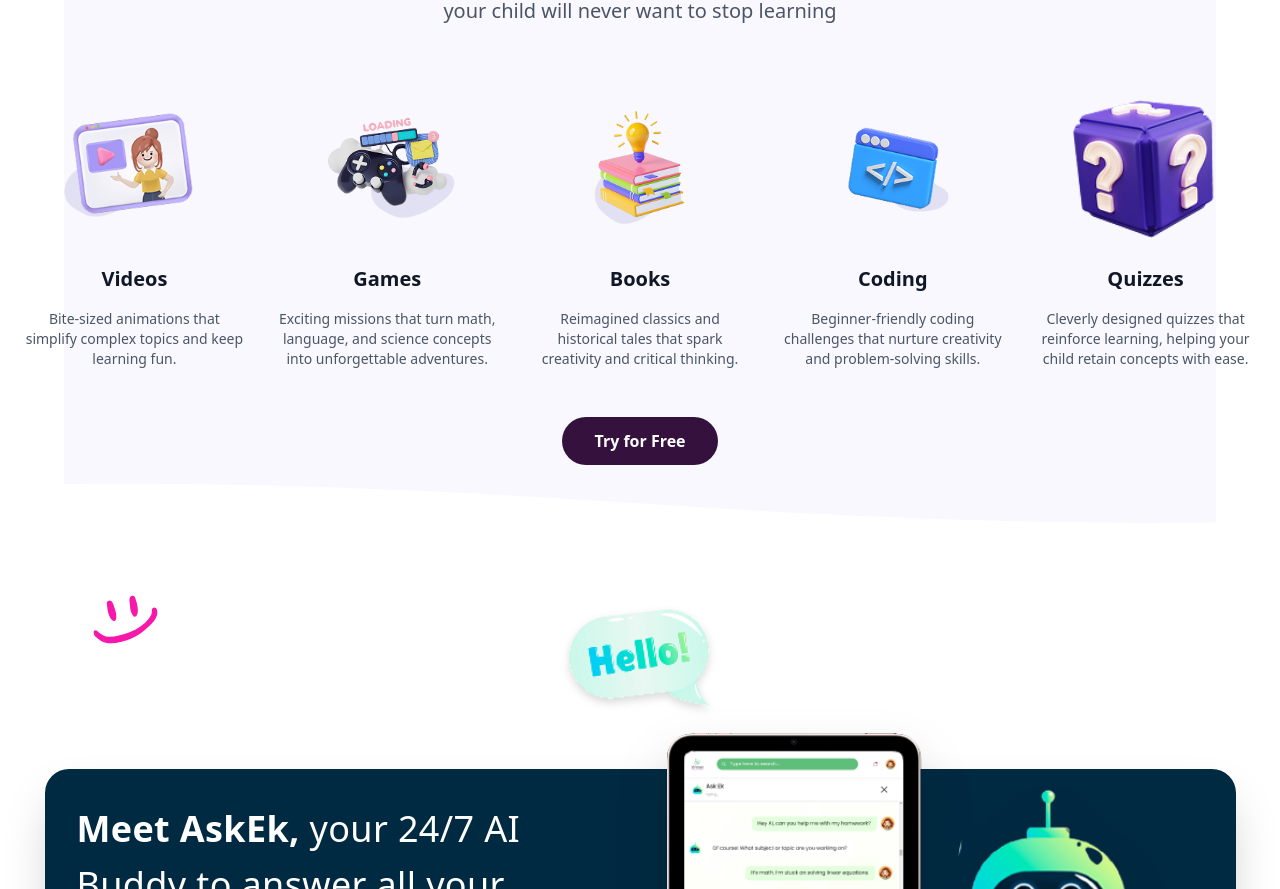
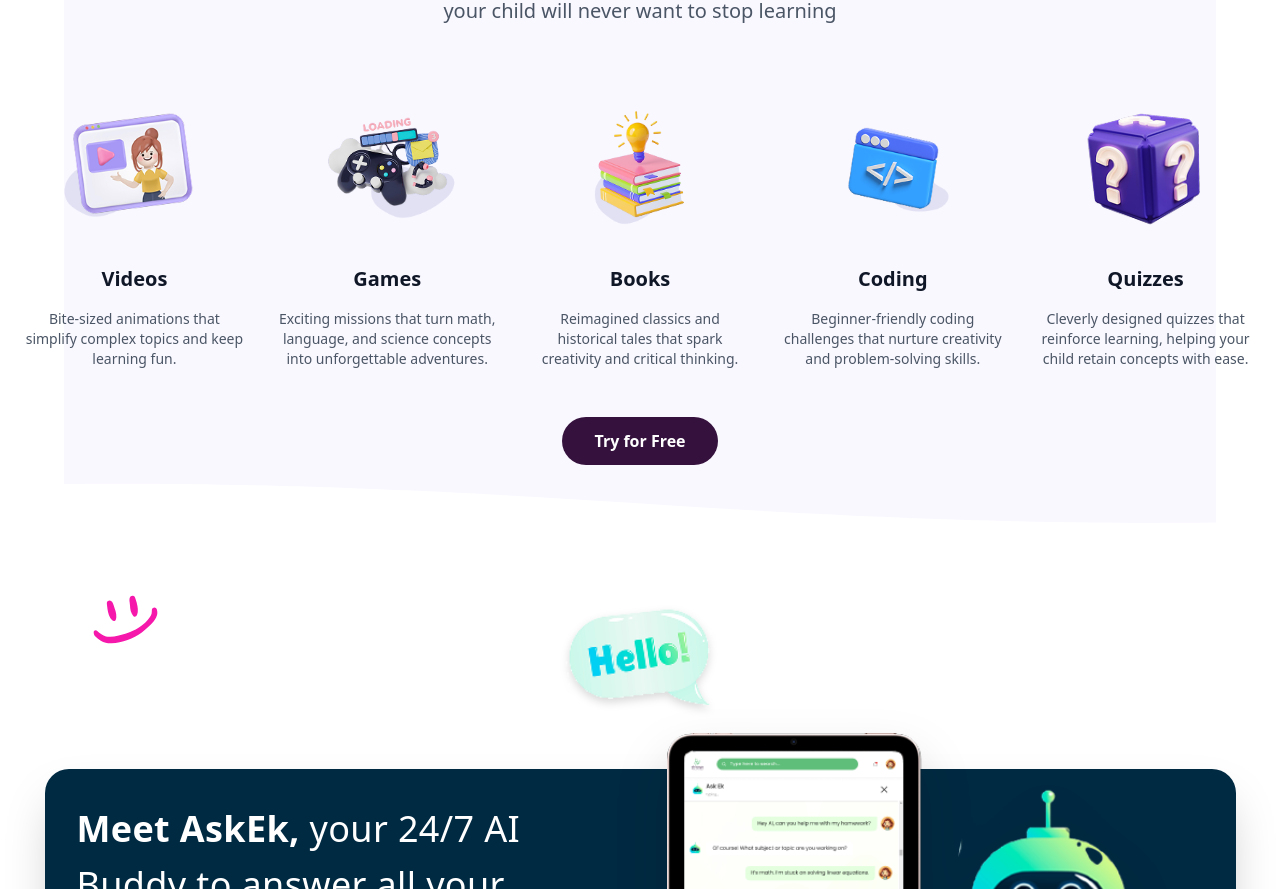
Before and after one commit to keytabdev/ekweb, a Next.js app: page / in a window 1280 px wide. Shown: the part 2632-3521 px from the top of the page. Built offline with nearby package versions, Linux system fonts and the light colour scheme.

Commit message:
Update LearningUniversesSection.tsx

```diff
--- a/src/components/home/LearningUniversesSection.tsx
+++ b/src/components/home/LearningUniversesSection.tsx
@@ -121,9 +121,9 @@
                 <Image
                   src={quizImage}
                   alt="Quizzes"
-                  width={160}
-                  height={160}
-                  className="object-contain w-full h-full"
+                  width={128}
+                  height={128}
+                  className="object-contain w-4/5 h-4/5"
                 />
               </div>
             </div>
```
